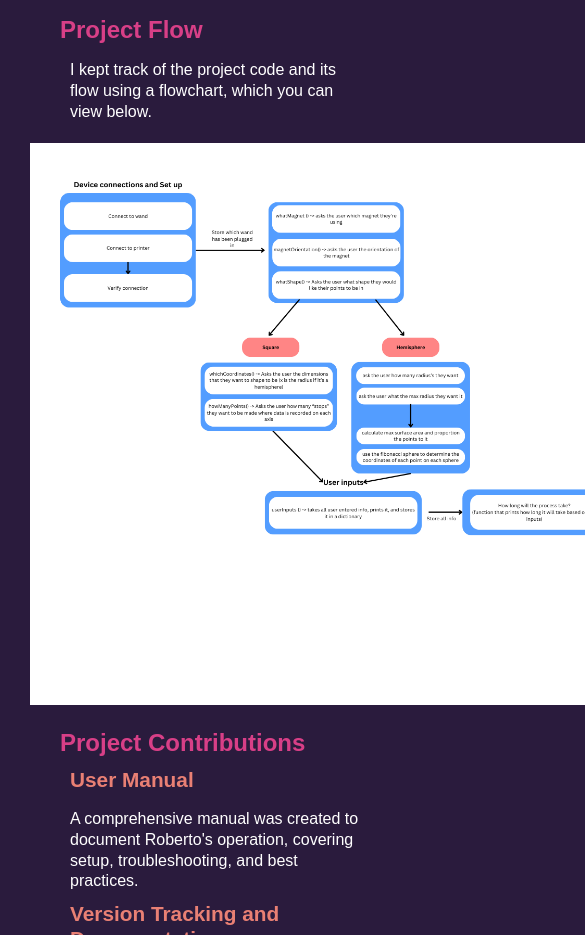
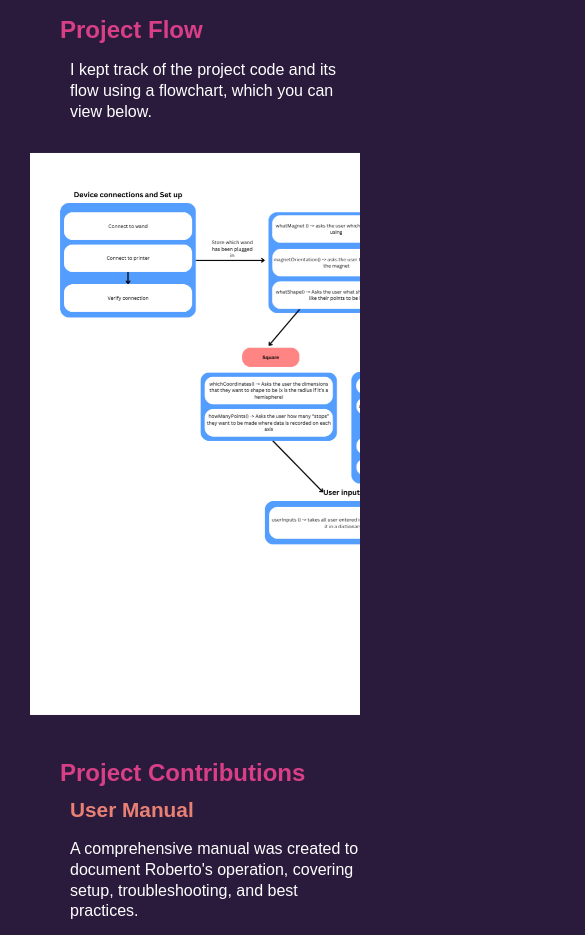
Before and after one commit to jordyn-knock/jordyns-website, a website: page pages/projects/roberto.html in a window 390 px wide. Shown: the part 2280-3215 px from the top of the page, 585 px wide, since content can reach past the window. Drawn offline with Linux system fonts and the light colour scheme.

Commit message:
making the roberto project page more mobile compatable

```diff
--- a/pages/projects/roberto.css
+++ b/pages/projects/roberto.css
@@ -212,6 +212,16 @@ main {
     border-radius: 3px;
   }
 
+  .scrollable-container {
+    overflow-x: auto; /* Enables horizontal scrolling */
+    white-space: nowrap; /* Prevents wrapping of content */
+    width: 100%; /* Ensures the container uses full width of the parent */
+}
+
+.scrollable-container img {
+    width: 1000px; /* Image retains original width */
+    height: auto; /* Maintains aspect ratio */
+}
 
 /* Responsive Design for Smaller Screens */
 @media (max-width: 768px) {
@@ -234,4 +244,17 @@ main {
     .project-header h1 {
       font-size: 2rem; /* Slightly smaller header for smaller screens */
     }
+
+    /* Make the robot whiteboard image scrollable */
+    img[src*="robot whiteboard.png"] {
+      width: 1000px; /* Keep the large width */
+      height: auto; /* Maintain aspect ratio */
+      display: block; /* Keep it as a block-level element */
+      margin: 20px auto;
+    }
+
+    .scrollable-container {
+      overflow-x: auto; /* Enable horizontal scrolling */
+      white-space: nowrap; /* Prevent wrapping */
+    }
   }
--- a/pages/projects/roberto.html
+++ b/pages/projects/roberto.html
@@ -84,9 +84,9 @@
             <h3>Project Flow</h3>
             <p>I kept track of the project code and its flow using a flowchart, which you can view below.</p>
 
-        <div class="image-container">
-            <img src="../../images/robot whiteboard.png" alt="Roberto!">
-        </div>
+            <div class="image-container scrollable-container">
+                <img src="../../images/robot whiteboard.png" alt="Robot Whiteboard">
+            </div>
 
             <h3>Project Contributions</h3>
             <h4>User Manual</h4>
@@ -150,6 +150,7 @@
     </section>
   </main>
 
+
   <!-- Footer -->
   <footer class="footer">
     <p>&copy; 2024 Jordyn Knock. All rights reserved.</p>
```
